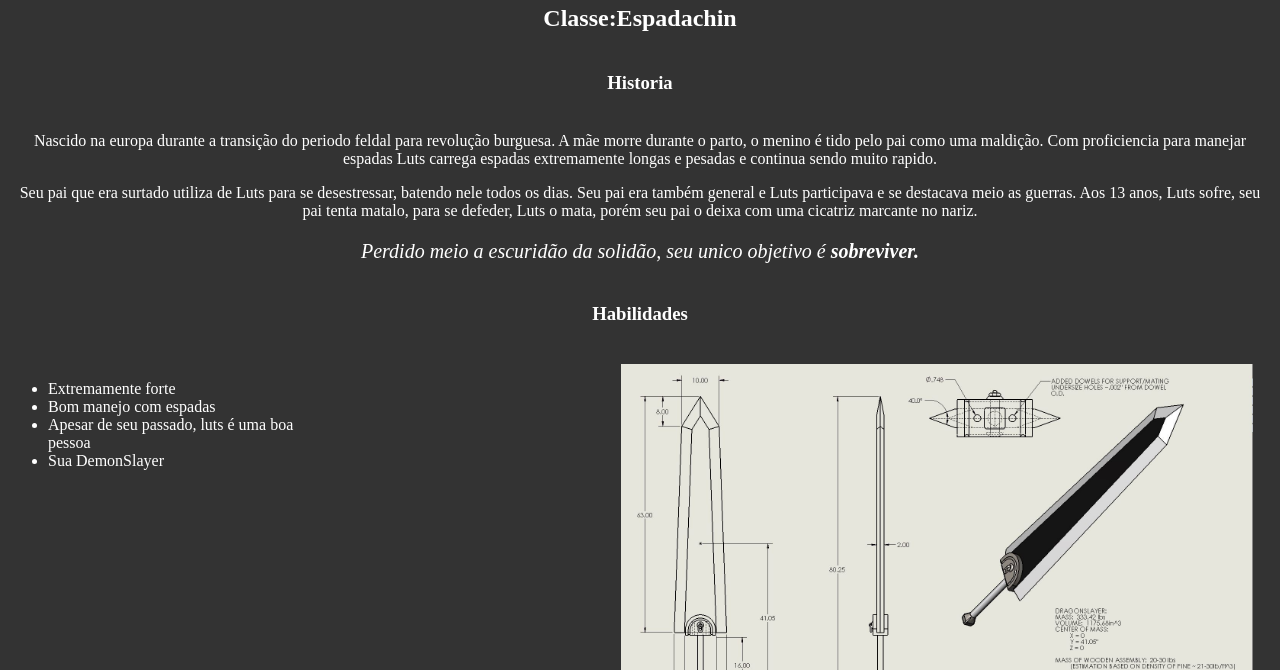
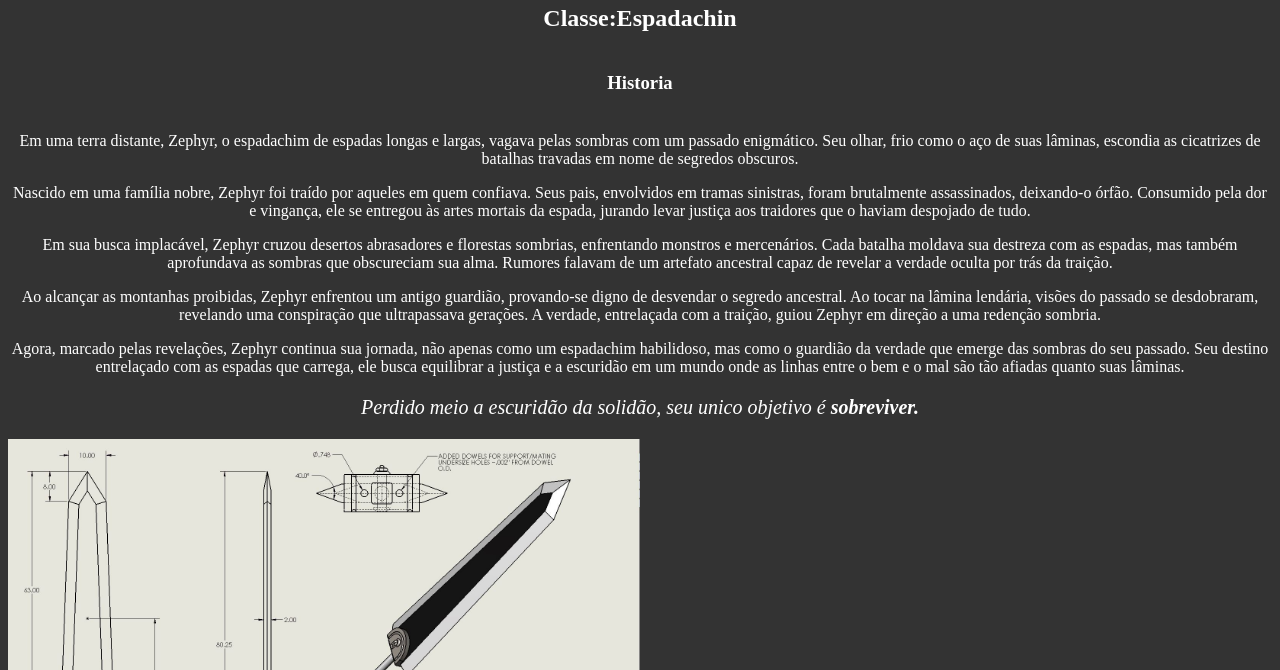
Before and after one commit to TUBASfelipao/RPG, a plain HTML site: page index.html in a window 1280 px wide. Shown: the part 700-1370 px from the top of the page. Drawn offline with Linux system fonts and the light colour scheme.

Commit message:
last 1st one

```diff
--- a/index.html
+++ b/index.html
@@ -31,12 +31,6 @@
                 text-align: center;
                 padding: 20px;
             }
-            ul {
-                display:inline-block;
-                vertical-align: top;
-                width: 20%;
-                margin-right: 25%;
-            }
             #slr{
                 width: 50%;
             }
@@ -46,30 +40,33 @@
     <body>
         <img id="guts" src="guts.jpg">
         <header>
-            <h1>Luts</h1>
+            <h1>Zephyr</h1>
             <h2>Classe:Espadachin</h2>
         </header>
 
         <h3>Historia</h3>
 
-        <p>Nascido na europa durante a transição do periodo feldal para revolução burguesa.
-        A mãe morre durante o parto, o menino é tido pelo pai como uma maldição.
-        Com proficiencia para manejar espadas Luts carrega espadas extremamente longas e pesadas e continua sendo muito rapido.</p>
+        <p> Em uma terra distante, Zephyr, o espadachim de espadas longas e largas, vagava pelas sombras com um passado enigmático.
+           Seu olhar, frio como o aço de suas lâminas, escondia as cicatrizes de batalhas travadas em nome de segredos obscuros.</p>
 
-        <p>Seu pai que era surtado utiliza de Luts para se desestressar, batendo nele todos os dias.
-        Seu pai era também general e Luts participava e se destacava meio as guerras.
-        Aos 13 anos, Luts sofre, seu pai tenta matalo, para se defeder, Luts o mata, porém seu pai o deixa com uma cicatriz marcante no nariz.</p>
+        <p> Nascido em uma família nobre, Zephyr foi traído por aqueles em quem confiava.
+            Seus pais, envolvidos em tramas sinistras, foram brutalmente assassinados, deixando-o órfão.
+            Consumido pela dor e vingança, ele se entregou às artes mortais da espada, jurando levar justiça aos traidores que o haviam despojado de tudo.</p>
+
+        <p>Em sua busca implacável, Zephyr cruzou desertos abrasadores e florestas sombrias, enfrentando monstros e mercenários.
+            Cada batalha moldava sua destreza com as espadas, mas também aprofundava as sombras que obscureciam sua alma.
+            Rumores falavam de um artefato ancestral capaz de revelar a verdade oculta por trás da traição.</p>
+
+        <p>Ao alcançar as montanhas proibidas, Zephyr enfrentou um antigo guardião, provando-se digno de desvendar o segredo ancestral.
+            Ao tocar na lâmina lendária, visões do passado se desdobraram, revelando uma conspiração que ultrapassava gerações.
+            A verdade, entrelaçada com a traição, guiou Zephyr em direção a uma redenção sombria.</p>
+
+        <p>Agora, marcado pelas revelações, Zephyr continua sua jornada, não apenas como um espadachim habilidoso,
+            mas como o guardião da verdade que emerge das sombras do seu passado. Seu destino entrelaçado com as espadas que carrega,
+            ele busca equilibrar a justiça e a escuridão em um mundo onde as linhas entre o bem e o mal são tão afiadas quanto suas lâminas.</p>
 
         <p style="font-size: 20px"><em>Perdido meio a escuridão da solidão, seu unico objetivo é <strong>sobreviver.</strong></em></p>
 
-        <h3>Habilidades</h3>
-
-        <ul>
-            <li>Extremamente forte</li>
-            <li>Bom manejo com espadas</li>
-            <li>Apesar de seu passado, luts é uma boa pessoa</li>
-            <li>Sua DemonSlayer</li>
-        </ul>
         <img id="slr" src="drag.jpg">
     </body>
 </html>
```
